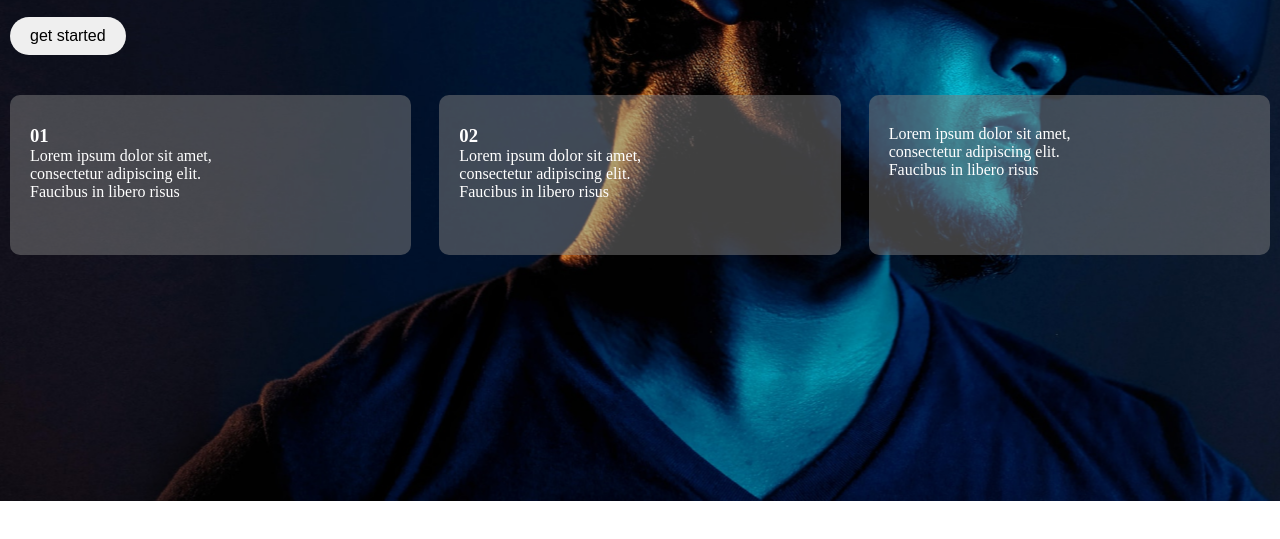
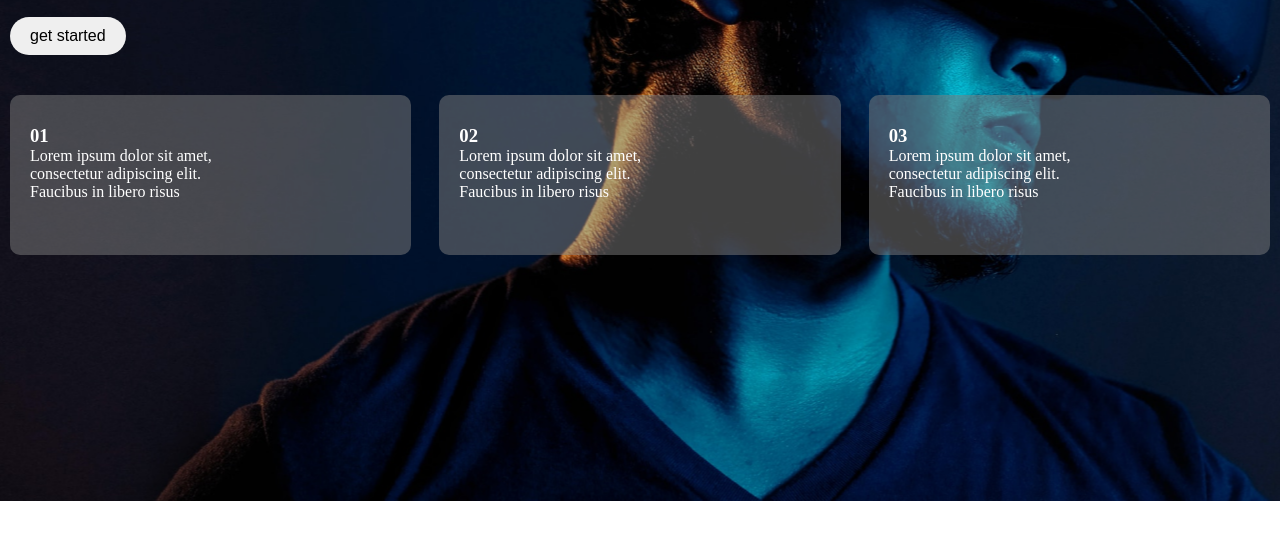
Before and after one commit to Tony-code-web/gomycode-design-challange1, a plain HTML site: page index.html in a window 1280 px wide. Shown: the part 225-764 px from the top of the page. Drawn offline with Linux system fonts and the light colour scheme.

Commit message:
added box class to all h3

```diff
--- a/css/style.css
+++ b/css/style.css
@@ -9,7 +9,7 @@ body {
   min-width: 500px;
   min-height: 400px;
   font-family: "poppin", sans-serif;
-  background-image: url(/images/tony-bg.png);;
+  background-image: url(/images/tony-bg.png);
 
   background-position: center;
   background-repeat: no-repeat;
@@ -33,7 +33,7 @@ button {
   padding: 10px 20px;
   font-size: 16px;
   font-family: sans-serif;
-  cursor: pointer;
+  cursor: progress;
   border-radius: 500px;
   display: block;
 }
@@ -50,6 +50,7 @@ button {
   height: 160px;
   border-radius: 10px;
   font-family: "poppins";
+
   text-align: flex-start;
   justify-content: space-around;
   margin: 20px 10px;
--- a/index.html
+++ b/index.html
@@ -37,6 +37,7 @@
         </p>
       </div>
       <div class="box" id="box3">
+        <h3>03</h3>
         <p>
           Lorem ipsum dolor sit amet,<br />
           consectetur adipiscing elit.<br />
```
